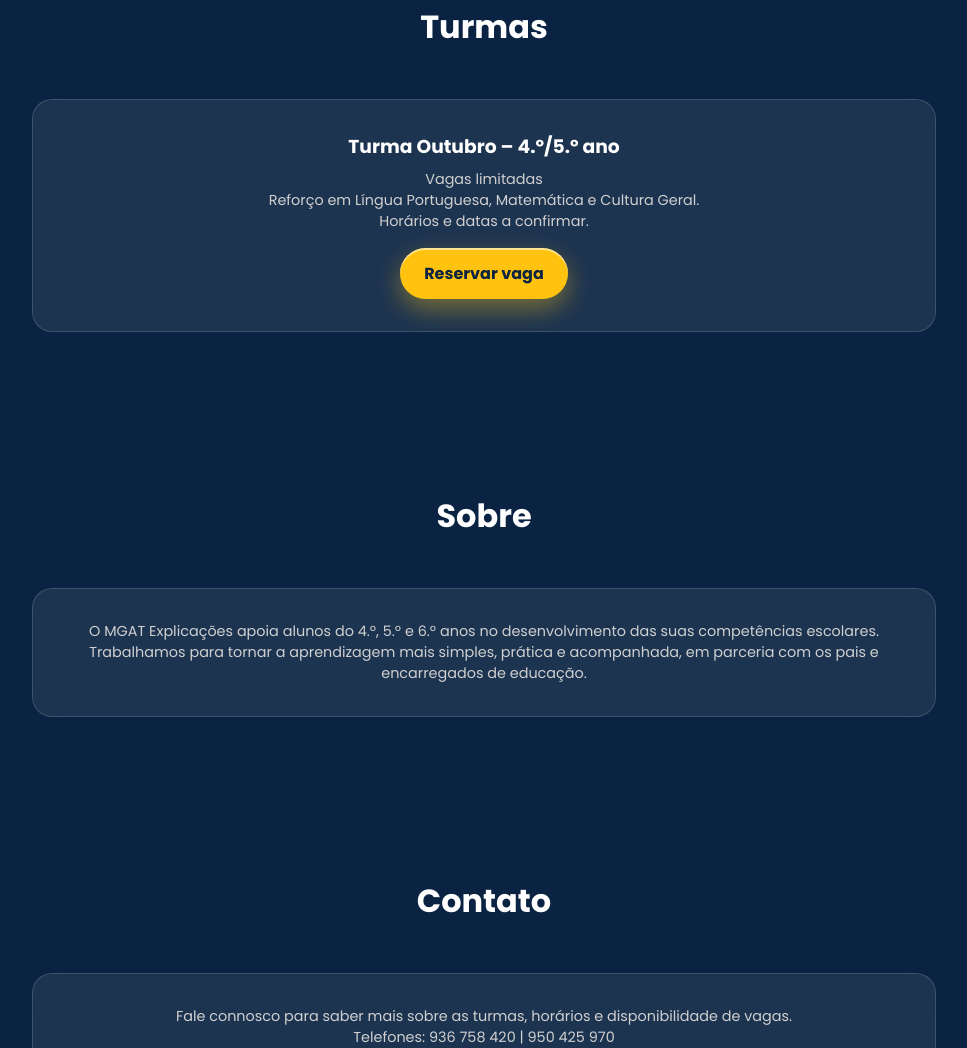
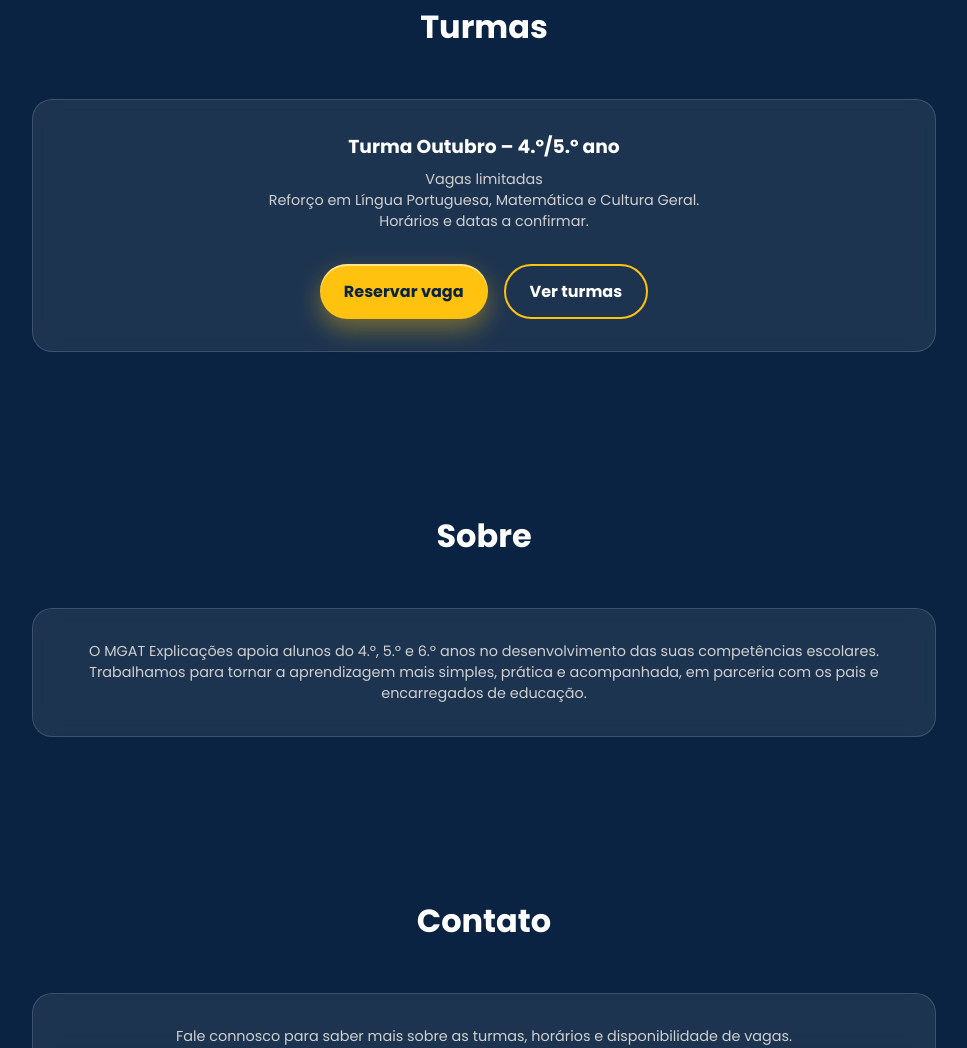
Before and after one commit to mgat-hub/site-mgat, a website: page index.html in a window 1280 px wide. Shown: the part 1695-2743 px from the top of the page, without its empty margins (296-1263 px from the left). Drawn offline with Linux system fonts and the light colour scheme.

Commit message:
Fix: botão Reservar vaga em Turmas + adicionar botão Ver turmas no Hero

```diff
--- a/css/style.css
+++ b/css/style.css
@@ -232,6 +232,34 @@
     box-shadow:0 4px 10px rgba(216,168,55,.45),inset 0 3px 6px rgba(10,35,66,.25);
 }
 
+/* Botão secundário */
+.btn-secondary{
+    background:transparent;
+    color:var(--white);
+    border:2px solid var(--gold);
+    margin-top:1rem;
+}
+
+.btn-secondary:hover{
+    background:var(--gold);
+    color:var(--navy);
+    transform:translateY(-2px);
+}
+
+.btn-secondary:active{
+    background:var(--gold2);
+    transform:translateY(1px);
+}
+
+/* Layout dos botões do hero */
+.hero-buttons {
+    display: flex;
+    gap: 1rem;
+    justify-content: center;
+    flex-wrap: wrap;
+    margin-top: 1rem;
+}
+
 /* Sections */
 .section{
     padding:4rem 2rem 6rem;
--- a/index.html
+++ b/index.html
@@ -68,7 +68,10 @@
                     <p>Vagas limitadas</p>
                     <p>Reforço em Língua Portuguesa, Matemática e Cultura Geral.</p>
                     <p>Horários e datas a confirmar.</p>
-                    <a href="#" class="btn btn-primary">Reservar vaga</a>
+<div class="hero-buttons">
+                    <a href="#contato" class="btn btn-primary">Reservar vaga</a>
+                    <a href="#turmas" class="btn btn-secondary">Ver turmas</a>
+                </div>
                 </div>
             </div>
         </section>
```
